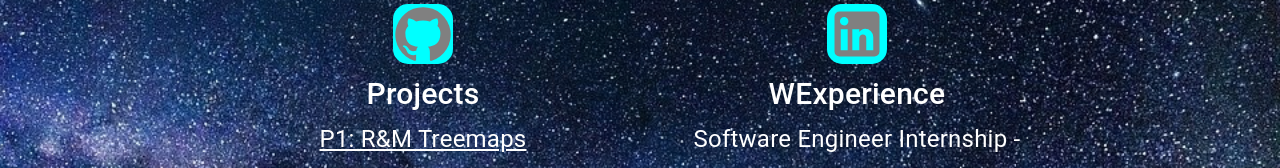
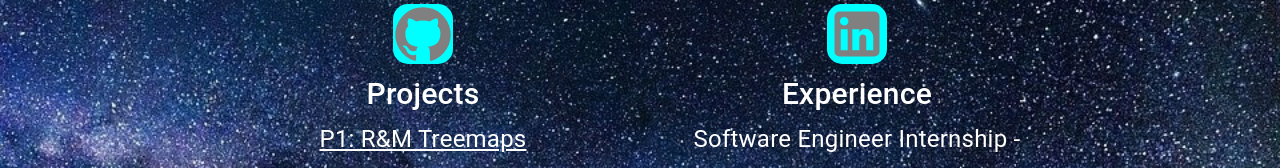
Before and after one commit to orestropi/OrestRopi, a Next.js app: page / in a window 1280 px wide. Shown: the part 2432-2600 px from the top of the page. Built offline with nearby package versions, Linux system fonts and the light colour scheme.

Commit message:
Update MainFooter.js

```diff
--- a/Components/MainFooter.js
+++ b/Components/MainFooter.js
@@ -63,7 +63,7 @@ function MainFooter() {
                             <Grid style = {{paddingTop: '50px'}} item xs={12} sm={6} md={6}>
                                 <IconButton2 className = 'button1' style ={mystyle} onClick={handleLinked} size="large"><LinkedInIcon/> </IconButton2>
                                 <Typography variant="h6" color="white" >
-                                    WExperience
+                                    Experience
                                 </Typography>
                                 <Typography variant="subtitle1" color="white" >
                                     <a>Software Engineer Internship - Schneider Electric [4 Months]</a>
```
